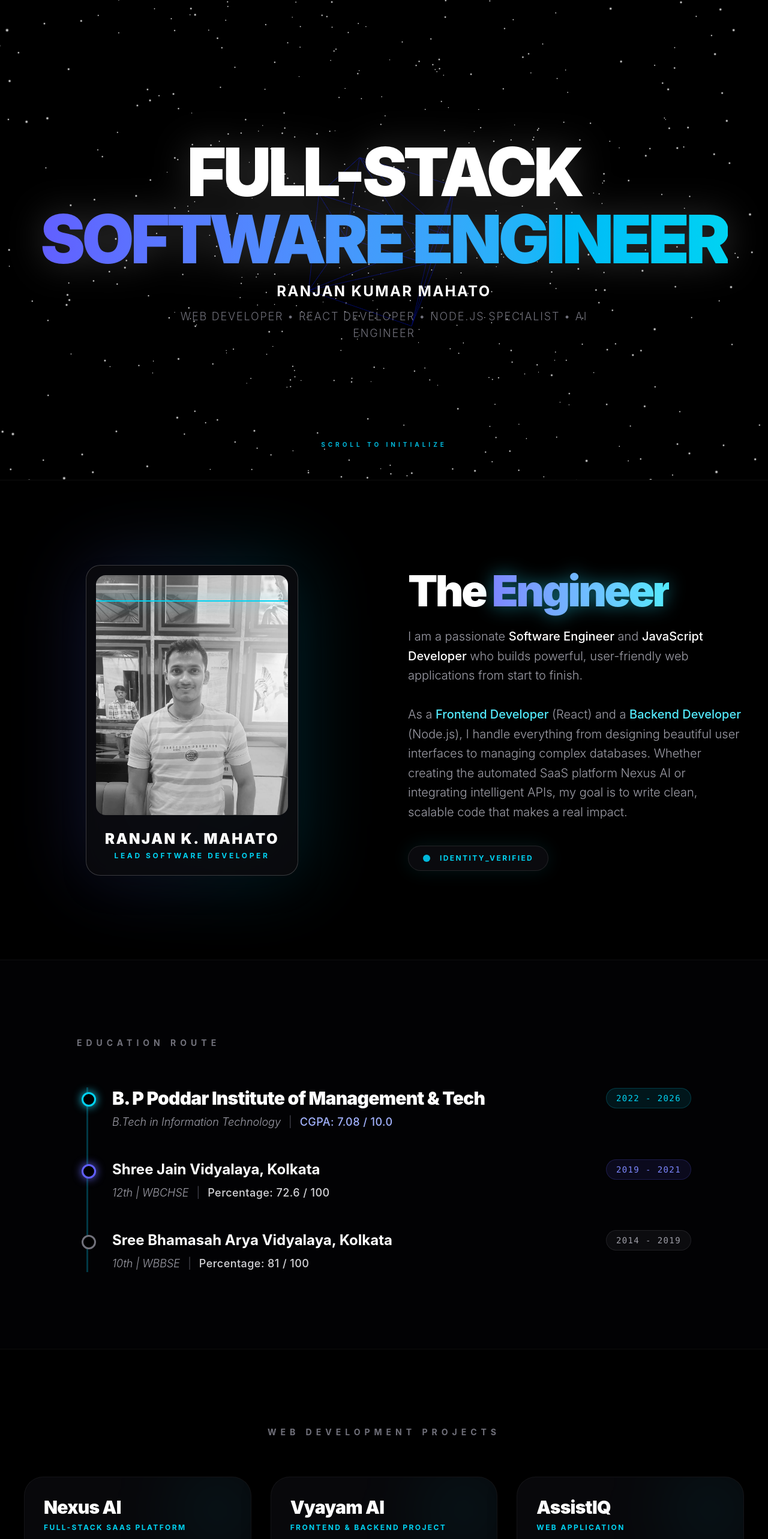
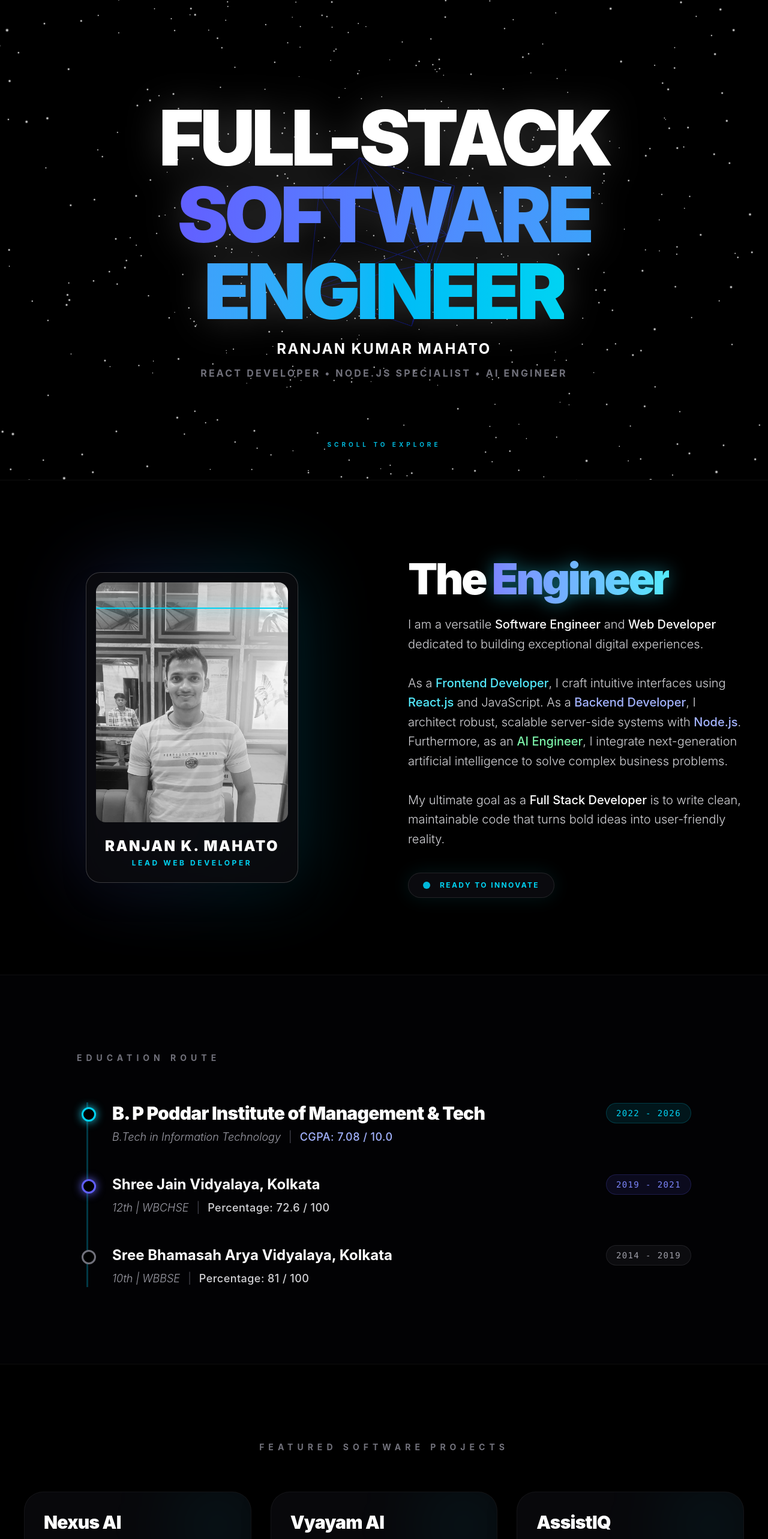
Before and after one commit to Ranjanrkm/portfolio, a React (Vite) app: page / in a window 1280 px wide. Shown: the top 2566 px of the page at 60% size. Built offline with nearby package versions, Linux system fonts and the light colour scheme.

Commit message:
updated wording

```diff
--- a/src/App.jsx
+++ b/src/App.jsx
@@ -23,7 +23,7 @@ function TechCube() {
   );
 }
 
-// 2. REUSABLE SYSTEM NODE CARD
+// 2. REUSABLE SYSTEM NODE CARD (Mobile Optimized)
 function ProjectCard({ title, role, description, tech, delay, link }) {
   return (
     <motion.div
@@ -53,7 +53,7 @@ function ProjectCard({ title, role, description, tech, delay, link }) {
         rel="noopener noreferrer"
         className="text-xs md:text-sm font-bold text-white uppercase tracking-widest group-hover:text-cyan-400 transition-colors flex items-center gap-3 w-fit z-10 active:text-cyan-500"
       >
-        View Project <span className="translate-x-1 md:translate-x-0 md:group-hover:translate-x-2 transition-transform bg-white/10 p-1.5 md:p-2 rounded-full">→</span >
+        View Live Project <span className="translate-x-1 md:translate-x-0 md:group-hover:translate-x-2 transition-transform bg-white/10 p-1.5 md:p-2 rounded-full">→</span >
       </a>
     </motion.div>
   );
@@ -78,7 +78,7 @@ function App() {
       {/* FOREGROUND OS */}
       <div className="relative z-10 w-full">
 
-        {/* BOOT SEQUENCE (HERO - CLEAR AND UNDERSTANDABLE) */}
+        {/* BOOT SEQUENCE (HERO) */}
         <section className="h-[100svh] flex flex-col items-center justify-center pointer-events-none px-4 relative">
           <motion.div
             initial={{ opacity: 0, scale: 0.9 }}
@@ -86,23 +86,23 @@ function App() {
             transition={{ duration: 1.2, ease: "easeOut" }}
             className="text-center relative z-10"
           >
-            <h1 className="text-5xl md:text-7xl lg:text-[7rem] font-black mb-4 tracking-tighter text-white drop-shadow-[0_0_30px_rgba(255,255,255,0.2)] leading-tight md:leading-none">
+            <h1 className="text-5xl md:text-7xl lg:text-[8rem] font-black mb-4 tracking-tighter text-white drop-shadow-[0_0_30px_rgba(255,255,255,0.2)] leading-tight md:leading-none">
               FULL-STACK <br className="md:hidden" />
               <span className="text-transparent bg-clip-text bg-gradient-to-r from-indigo-500 via-cyan-400 to-indigo-500 animate-gradient bg-[length:200%_auto]">SOFTWARE ENGINEER</span>
             </h1>
-            <p className="text-lg md:text-xl lg:text-2xl text-zinc-400 max-w-4xl mx-auto font-light tracking-wide mb-3">
+            <p className="text-lg md:text-xl lg:text-2xl text-zinc-400 max-w-4xl mx-auto font-light tracking-wide mb-3 mt-4">
               <span className="text-white font-bold tracking-widest uppercase">Ranjan Kumar Mahato</span>
             </p>
-            <p className="text-xs md:text-sm lg:text-lg text-zinc-500 max-w-3xl mx-auto font-light tracking-widest uppercase">
-              Web Developer • React Developer • Node.js Specialist • AI Engineer
+            <p className="text-xs md:text-sm lg:text-base text-zinc-500 max-w-3xl mx-auto font-bold tracking-[0.2em] uppercase">
+              React Developer • Node.js Specialist • AI Engineer
             </p>
           </motion.div>
           <div className="absolute bottom-12 animate-bounce text-cyan-500 text-[9px] md:text-[10px] tracking-[0.5em] uppercase font-bold">
-            Scroll to Initialize
+            Scroll to Explore
           </div>
         </section>
 
-        {/* THE ENGINEER (IMAGE 1 + CLEAR BIO USING ALL YOUR KEYWORDS) */}
+        {/* THE ENGINEER (IMAGE 1 + ID BADGE) */}
         <section className="min-h-screen flex items-center px-4 md:px-10 py-20 md:py-32 pointer-events-auto border-t border-white/5 bg-gradient-to-b from-transparent to-black/50">
           <div className="max-w-7xl mx-auto w-full grid grid-cols-1 lg:grid-cols-2 gap-12 md:gap-20 items-center">
 
@@ -130,7 +130,7 @@ function App() {
                   {/* Name Tag below picture */}
                   <div className="mt-4 md:mt-6 text-center pb-2">
                     <h3 className="text-lg md:text-2xl font-black text-white tracking-widest">RANJAN K. MAHATO</h3>
-                    <p className="text-cyan-400 text-[10px] md:text-xs font-bold tracking-[0.3em] mt-1">LEAD SOFTWARE DEVELOPER</p>
+                    <p className="text-cyan-400 text-[10px] md:text-xs font-bold tracking-[0.3em] mt-1">LEAD WEB DEVELOPER</p>
                   </div>
                 </motion.div>
               </div>
@@ -146,10 +146,12 @@ function App() {
               <h2 className="text-4xl md:text-5xl lg:text-7xl font-black text-white mb-4 md:mb-6 tracking-tighter">
                 The <span className="text-transparent bg-clip-text bg-gradient-to-r from-indigo-400 to-cyan-300 drop-shadow-[0_0_15px_rgba(34,211,238,0.5)]">Engineer</span>
               </h2>
-              <p className="text-sm md:text-lg lg:text-xl text-zinc-400 leading-relaxed font-light mb-8 md:mb-10 max-w-2xl mx-auto lg:mx-0">
-                I am a passionate <strong className="text-white font-medium">Software Engineer</strong> and <strong className="text-white font-medium">JavaScript Developer</strong> who builds powerful, user-friendly web applications from start to finish.
+              <p className="text-sm md:text-lg lg:text-xl text-zinc-300 leading-relaxed font-light mb-8 md:mb-10 max-w-2xl mx-auto lg:mx-0">
+                I am a versatile <strong className="text-white font-medium">Software Engineer</strong> and <strong className="text-white font-medium">Web Developer</strong> dedicated to building exceptional digital experiences.
                 <br/><br/>
-                As a <strong className="text-cyan-300 font-medium">Frontend Developer</strong> (React) and a <strong className="text-cyan-300 font-medium">Backend Developer</strong> (Node.js), I handle everything from designing beautiful user interfaces to managing complex databases. Whether creating the automated SaaS platform Nexus AI or integrating intelligent APIs, my goal is to write clean, scalable code that makes a real impact.
+                As a <strong className="text-cyan-300 font-medium">Frontend Developer</strong>, I craft intuitive interfaces using <strong className="text-cyan-300 font-medium">React.js</strong> and JavaScript. As a <strong className="text-indigo-300 font-medium">Backend Developer</strong>, I architect robust, scalable server-side systems with <strong className="text-indigo-300 font-medium">Node.js</strong>. Furthermore, as an <strong className="text-green-300 font-medium">AI Engineer</strong>, I integrate next-generation artificial intelligence to solve complex business problems.
+                <br/><br/>
+                My ultimate goal as a <strong className="text-white font-medium">Full Stack Developer</strong> is to write clean, maintainable code that turns bold ideas into user-friendly reality.
               </p>
 
               <div className="flex items-center gap-4 bg-[#0a0a0e] border border-white/10 w-fit px-5 py-2.5 md:px-6 md:py-3 rounded-full backdrop-blur-md shadow-[0_0_30px_rgba(34,211,238,0.1)] mx-auto lg:mx-0">
@@ -157,7 +159,7 @@ function App() {
                   <span className="animate-ping absolute inline-flex h-full w-full rounded-full bg-cyan-400 opacity-75"></span>
                   <span className="relative inline-flex rounded-full h-2.5 w-2.5 md:h-3 md:w-3 bg-cyan-500"></span>
                 </div>
-                <span className="text-[10px] md:text-xs text-cyan-400 font-bold tracking-[0.2em] uppercase">Identity_Verified</span>
+                <span className="text-[10px] md:text-xs text-cyan-400 font-bold tracking-[0.2em] uppercase">Ready to Innovate</span>
               </div>
             </motion.div>
           </div>
@@ -209,35 +211,35 @@ function App() {
           </div>
         </section>
 
-        {/* PROJECTS SECTION */}
+        {/* FLAGSHIP ARCHITECTURES */}
         <section className="py-20 md:py-32 px-4 md:px-10 pointer-events-none relative z-10 border-t border-white/5 bg-black/40">
           <div className="max-w-7xl mx-auto">
             <h2 className="text-xs md:text-sm font-bold text-zinc-500 mb-12 md:mb-16 tracking-[0.5em] uppercase text-center">
-              Web Development Projects
+              Featured Software Projects
             </h2>
 
             <div className="grid grid-cols-1 md:grid-cols-2 lg:grid-cols-3 gap-6 md:gap-8">
               <ProjectCard
                 title="Nexus AI"
-                role="Full-Stack SaaS Platform"
-                description="A powerful web application that lets businesses easily create their own AI support chatbot. Built with an intuitive dashboard and an embeddable website widget."
+                role="Full-Stack AI SaaS Platform"
+                description="A scalable B2B web application that allows any business to instantly deploy a custom AI customer support agent. Features a robust backend and an easy-to-use client dashboard."
                 tech={["React", "Node.js", "Firebase", "Gemini AI"]}
                 delay={0.1}
                 link="https://nexus-ai-eta-gray.vercel.app/"
               />
               <ProjectCard
                 title="Vyayam AI"
-                role="Frontend & Backend Project"
-                description="A smart fitness website that generates custom workout plans. Features a beautiful user interface and a highly secure database for user information."
-                tech={["React", "Node.js", "Firebase", "API Integration"]}
+                role="Full-Stack Fitness Application"
+                description="An intelligent fitness platform that generates custom workout routines. Features a highly responsive React frontend securely connected to a real-time database."
+                tech={["React", "Node.js", "Firebase", "Generative AI APIs"]}
                 delay={0.2}
                 link="https://vyayam-ai.onrender.com/#/"
               />
               <ProjectCard
                 title="AssistIQ"
-                role="Web Application"
-                description="A dynamic, voice-enabled virtual assistant built for the web. Designed to answer complex questions quickly while working perfectly on mobile and desktop."
-                tech={["React", "Node.js", "MongoDB", "AI Engine"]}
+                role="Voice-Enabled Web App"
+                description="A dynamic, voice-responsive virtual assistant application built for the browser. Designed to process complex queries quickly while maintaining a seamless user experience."
+                tech={["React", "Node.js", "MongoDB", "Gemini API"]}
                 delay={0.3}
                 link="https://virtualassistant-nkmj.onrender.com/signup"
               />
@@ -245,7 +247,7 @@ function App() {
           </div>
         </section>
 
-        {/* CERTIFICATIONS */}
+        {/* THE COMMAND CENTER (ORACLE & 500+) */}
         <section className="py-20 md:py-32 px-4 md:px-10 pointer-events-auto border-t border-white/5">
           <div className="max-w-7xl mx-auto">
 
@@ -260,7 +262,7 @@ function App() {
                   Oracle Certified <br/> <span className="text-transparent bg-clip-text bg-gradient-to-r from-cyan-400 to-indigo-500">Generative AI Professional</span>
                 </div>
                 <p className="text-sm md:text-lg text-zinc-400 max-w-xl mb-8 md:mb-10 z-10 font-light">
-                  Officially certified in understanding and implementing AI models for enterprise businesses.
+                  Officially credentialed in architecting and optimizing highly scalable AI models within enterprise cloud infrastructures.
                 </p>
                 <a href="https://catalog-education.oracle.com/ords/certview/sharebadge?id=6F4BF136CF5A182246F12427F6B4E6D88D12DEB4AF271307792778EBC6AE3A63" target="_blank" rel="noreferrer" className="z-10 flex items-center gap-2 md:gap-3 text-xs md:text-sm font-black tracking-widest text-black bg-cyan-400 px-6 py-4 md:px-10 md:py-5 rounded-full shadow-[0_0_30px_rgba(34,211,238,0.5)] md:hover:shadow-[0_0_50px_rgba(34,211,238,1)] hover:bg-white transition-all transform md:hover:-translate-y-1 active:scale-95">
                   VERIFY CREDENTIAL ↗
@@ -273,7 +275,7 @@ function App() {
                 <div className="text-6xl md:text-7xl font-black text-white mb-2 tracking-tighter drop-shadow-[0_0_20px_rgba(255,255,255,0.3)]">
                   500<span className="text-indigo-500">+</span>
                 </div>
-                <h3 className="text-lg md:text-xl font-bold text-zinc-300 mb-6 md:mb-8">Coding Problems Solved</h3>
+                <h3 className="text-lg md:text-xl font-bold text-zinc-300 mb-6 md:mb-8">Algorithmic Solutions</h3>
 
                 <div className="grid grid-cols-3 gap-3 md:gap-4 w-full">
                   <a href="https://leetcode.com/u/Ranjan_Solver/" target="_blank" rel="noreferrer" className="flex flex-col items-center justify-center py-3 md:py-4 bg-black border border-zinc-800 rounded-2xl md:hover:border-cyan-400 md:hover:shadow-[0_0_20px_rgba(34,211,238,0.3)] transition-all group/btn active:scale-95">
@@ -294,7 +296,7 @@ function App() {
           </div>
         </section>
 
-        {/* SKILLS SECTION */}
+        {/* SYSTEM ARCHITECTURE (TECHNICAL SKILLS) */}
         <section className="py-20 md:py-24 px-4 md:px-10 pointer-events-auto border-t border-white/5 relative z-10 bg-black">
           <div className="max-w-7xl mx-auto">
             <h2 className="text-xs md:text-sm font-bold text-cyan-500 mb-10 md:mb-12 tracking-[0.5em] uppercase text-center">
@@ -351,12 +353,14 @@ function App() {
         </section>
 
         {/* =========================================
-            NEXT-LEVEL FOOTER (CLEAR USER-FRIENDLY QUOTE)
+            NEXT-LEVEL FOOTER 2.0
             ========================================= */}
         <footer className="pt-24 pb-12 md:pb-20 px-4 md:px-10 pointer-events-auto relative z-10 bg-[#020203]">
           <div className="max-w-7xl mx-auto">
+            {/* Main Container with Ambient Glow */}
             <div className="bg-[#07070a] rounded-[2rem] md:rounded-[3rem] p-8 md:p-16 border border-white/5 shadow-[0_0_80px_rgba(0,0,0,0.8)] relative overflow-hidden group">
 
+              {/* Ambient Background Blur Elements */}
               <div className="absolute top-0 right-0 w-96 h-96 bg-cyan-500/10 rounded-full blur-[120px] pointer-events-none md:group-hover:bg-cyan-500/20 transition-colors duration-700"></div>
               <div className="absolute bottom-0 left-0 w-96 h-96 bg-indigo-500/10 rounded-full blur-[120px] pointer-events-none md:group-hover:bg-indigo-500/20 transition-colors duration-700"></div>
 
@@ -365,6 +369,7 @@ function App() {
                 {/* Left Side: Cyber-Ring Avatar */}
                 <div className="col-span-1 lg:col-span-5 flex flex-col items-center text-center">
 
+                  {/* Rotating Orbital Rings around Profile Pic */}
                   <div className="relative w-48 h-48 md:w-64 md:h-64 mb-8 flex items-center justify-center">
                     <div className="absolute inset-0 rounded-full border-[2px] border-dashed border-cyan-500/30 animate-[spin_20s_linear_infinite]"></div>
                     <div className="absolute inset-2 rounded-full border border-indigo-500/40 animate-[spin_15s_linear_infinite_reverse]"></div>
@@ -377,7 +382,7 @@ function App() {
                   <h3 className="text-2xl md:text-3xl font-black text-white tracking-widest uppercase drop-shadow-lg">Ranjan K. Mahato</h3>
                   <div className="flex items-center gap-3 mt-3 justify-center bg-black/50 px-4 py-2 rounded-full border border-white/10">
                     <div className="w-2.5 h-2.5 rounded-full bg-green-400 animate-pulse shadow-[0_0_10px_rgba(74,222,128,0.8)]"></div>
-                    <span className="text-[10px] md:text-xs text-green-400 font-mono font-bold tracking-wider">Available to Work</span>
+                    <span className="text-[10px] md:text-xs text-green-400 font-mono font-bold tracking-wider">Available for New Projects</span>
                   </div>
                 </div>
 
@@ -387,10 +392,10 @@ function App() {
                     Initiate <span className="text-transparent bg-clip-text bg-gradient-to-r from-cyan-400 to-indigo-500 animate-pulse">Connection</span>
                   </h2>
 
-                  {/* The "User-Friendly" Line */}
+                  {/* The "Business Logic" Line */}
                   <div className="border-l-4 border-cyan-500/50 pl-6 mb-10 mx-auto lg:mx-0 max-w-2xl text-center lg:text-left">
                     <p className="text-lg md:text-xl lg:text-2xl text-zinc-300 font-light italic leading-relaxed">
-                      "The best software is powerful on the inside and simple on the outside. Let's engineer a web experience that users love and businesses trust."
+                      "The best software is powerful on the inside and effortlessly simple on the outside. Whether you need a Frontend React Developer, a robust Node.js Backend, or a complete Full-Stack solution, let's build something extraordinary together."
                     </p>
                   </div>
 
@@ -421,13 +426,14 @@ function App() {
                   <div className="w-full">
                     <a href="mailto:mahatoranjan5432@gmail.com" className="group/btn relative inline-flex w-full md:w-auto items-center justify-center px-8 py-5 bg-gradient-to-r from-cyan-500 to-indigo-600 rounded-2xl overflow-hidden font-black tracking-[0.2em] text-white shadow-[0_0_40px_rgba(34,211,238,0.4)] hover:shadow-[0_0_60px_rgba(99,102,241,0.6)] hover:scale-[1.02] transition-all active:scale-95 text-xs md:text-sm">
                       <div className="absolute inset-0 bg-[linear-gradient(45deg,transparent_25%,rgba(255,255,255,0.2)_50%,transparent_75%)] bg-[length:250%_250%,100%_100%] animate-[gradient_2s_linear_infinite]"></div>
-                      <span className="relative z-10">SEND ME AN EMAIL</span>
+                      <span className="relative z-10">INITIATE SECURE COMMS</span>
                     </a>
                   </div>
 
                 </div>
               </div>
 
+              {/* Copyright Bar inside the card */}
               <div className="relative z-10 flex flex-col md:flex-row justify-between items-center mt-12 md:mt-16 pt-8 border-t border-white/10 text-center md:text-left gap-4 md:gap-0">
                 <p className="text-zinc-500 font-mono text-[10px] md:text-xs uppercase tracking-widest flex items-center justify-center gap-2">
                   <span className="w-1.5 h-1.5 rounded-full bg-cyan-500"></span> Base: Kolkata, West Bengal
```
